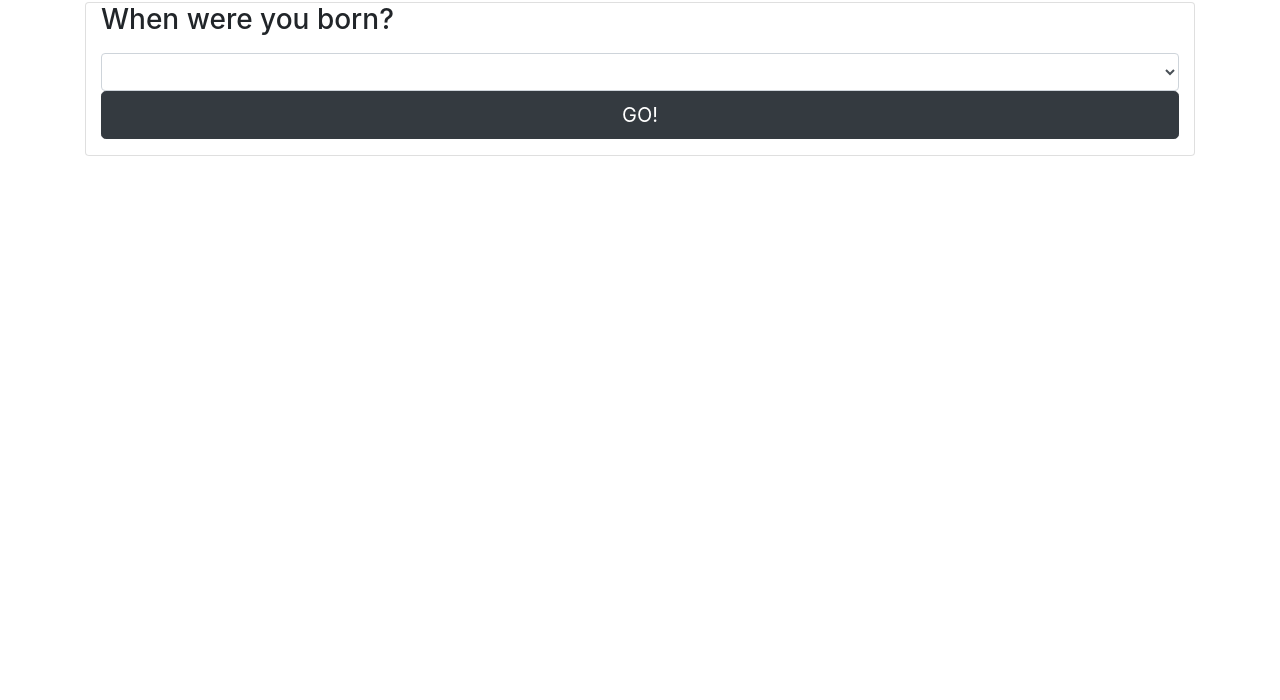
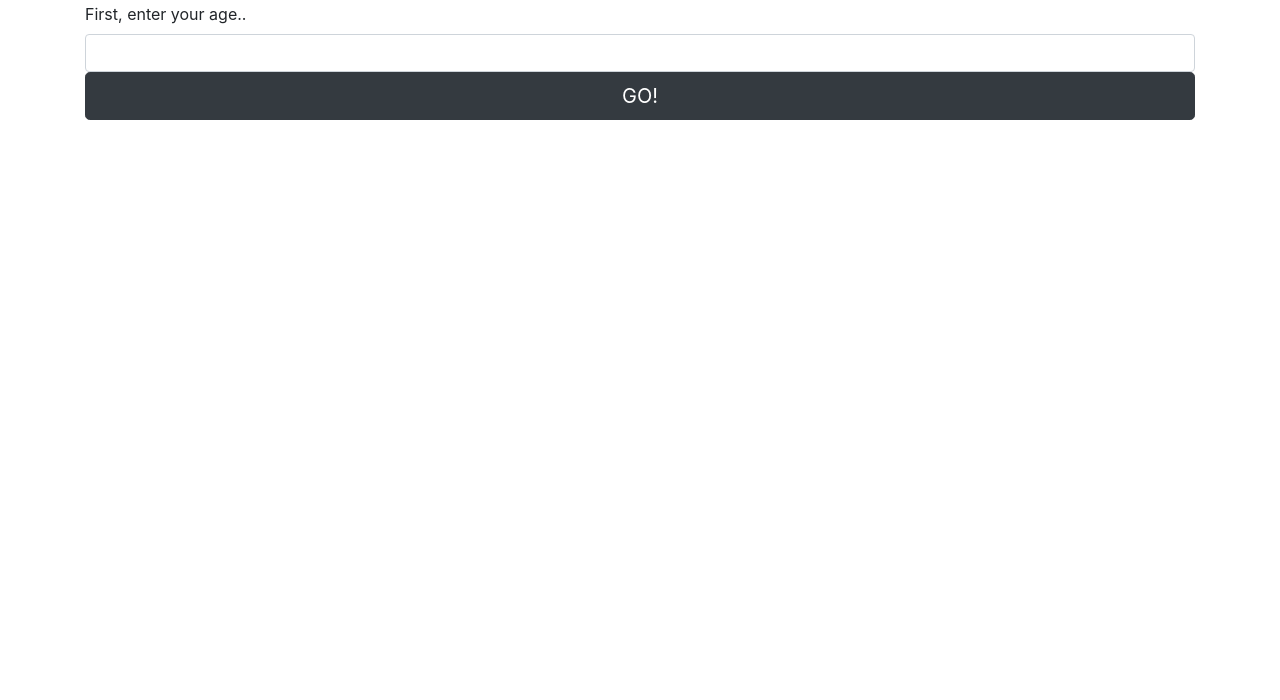
Before and after one commit to RileyShimp/galactic, a website built with webpack: page src/index.html in a window 1280 px wide. Shown: the part 100-800 px from the top of the page. Built offline with nearby package versions, Linux system fonts and the light colour scheme.

Commit message:
Add basic UI logic and refactor html

```diff
--- a/src/index.html
+++ b/src/index.html
@@ -9,15 +9,11 @@
       <h2>welcome to</h2>
       <h1>THE GALACTIC AGE CALCULATOR</h1>
     </header>
-    <form id="form" class="card">
-      <div class="form-group col 6">
-        <label for="quantity"><h3>When were you born?</h3></label>
-        <select class="form-control" name="quantity" id="quantity">
-          <option value="1"></option>
-          <option value="2">2</option>
-          <option value="3">3</option>
-        </select>
-        <button id="qButton" type="submit" class="btn btn-dark btn-lg btn-block">GO!</button>
+    <form id="ageForm" class="formbox">
+      <div>
+        <label for="age">First, enter your age..</label>
+        <input type="number" id="ageInput" class="form-control" min="0" required>
+        <button id="agebutton" type="submit" class="btn btn-dark btn-lg btn-block">GO!</button>
       </div>
     </form>
   </div>
--- a/src/index.js
+++ b/src/index.js
@@ -1,4 +1,13 @@
-//import $ from 'jquery';
+import $ from 'jquery';
 import 'bootstrap';
 import 'bootstrap/dist/css/bootstrap.min.css';
 import './css/styles.css';
+import Age from './js/age.js';
+
+$(document).ready(function() {
+  $('#ageForm').submit(function(event) {
+    event.preventDefault();
+    const ageInput = parseInt($('#ageInput').val())
+    const userAge = new Age(ageInput);
+  });
+});
--- a/src/js/age.js
+++ b/src/js/age.js
@@ -13,7 +13,7 @@ export default class Age {
   }
 
   mercuryCalc() {
-    return this.mercury = Math.floor(this.earth * 4.16)
+    return this.mercury = Math.floor(this.earth * 4.16);
   }
 
   venusCalc() {
@@ -47,5 +47,4 @@ export default class Age {
   jupiterYearsLeft() {
     return this.jupiterExpect = Math.abs(Math.floor(6 - Math.floor(this.earth / 11.86)));
   }
-
 }
```
